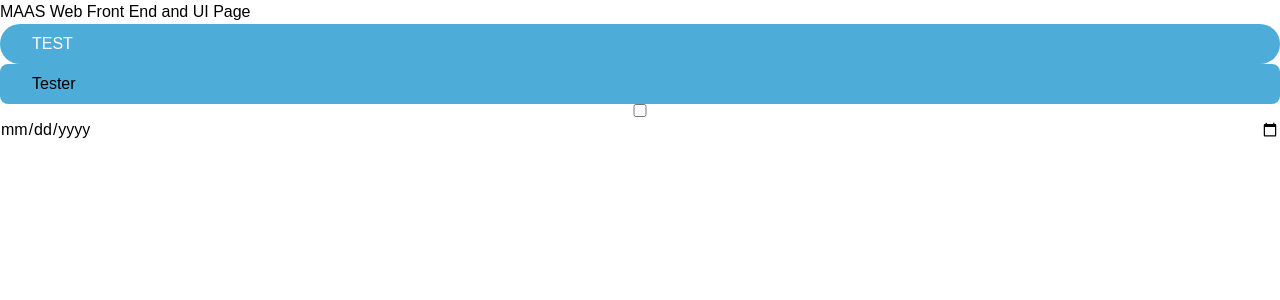
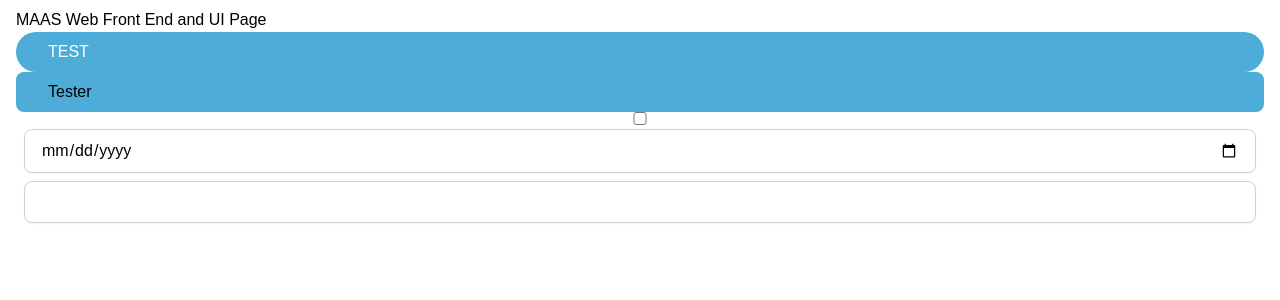
Before and after one commit to OracleTuxedo/bcap-fe, a Next.js app: page /ui in a window 1280 px wide. Shown: the top 300 px of the page. Built offline with nearby package versions, Linux system fonts and the light colour scheme.

Commit message:
refactor style

```diff
--- a/src/components/atoms/Badge.tsx
+++ b/src/components/atoms/Badge.tsx
@@ -5,11 +5,14 @@ export interface BadgeInterface {
 }
 
 const Badge = ( {  children} : BadgeInterface ) => {
-    const style = `px-8 py-2 rounded-lg bg-main-normal hover:bg-main-active`;
 
     return (
         <div
-            className={style}
+            className={`
+                px-8 py-2
+                rounded-lg
+                bg-main-normal hover:bg-main-active
+            `}
         >
             {children}
         </div>
--- a/src/components/atoms/Button.tsx
+++ b/src/components/atoms/Button.tsx
@@ -25,11 +25,15 @@ const Button = ( { type, onClickHandler, children} : ButtonInterface ) => {
         default:
             break;
     }
-    const style = `flex flex-1 px-8 py-2 rounded-full ${color}`;
 
     return (
         <button onClick={onClickHandler}
-            className={style}
+            className={`
+                flex flex-1
+                px-8 py-2
+                rounded-full
+                ${color}
+            `}
         >
             {children}
         </button>
--- a/src/components/atoms/Container.tsx
+++ b/src/components/atoms/Container.tsx
@@ -8,7 +8,10 @@ export interface ContainerInterface {
 const Container = ( {row = false, children} : ContainerInterface ) => {
     return (
         <div
-            className={`flex ${row ? 'flex-row' : 'flex-col'}`}
+            className={`
+                flex ${row ? 'flex-row' : 'flex-col'}
+                mx-2 my-1
+            `}
         >
             {children}
         </div>
--- a/src/components/atoms/Date.tsx
+++ b/src/components/atoms/Date.tsx
@@ -6,7 +6,22 @@ export interface DateInterface {
 
 const Date = ({ name, value, onChangeHandler } : DateInterface) => {
     return (
-        <input type="date" name={name} value={value} onChange={onChangeHandler}/>
+        <input
+            className={`
+                mx-2 my-1
+                w-ful
+                px-4 py-2
+                border border-gray
+                rounded-lg
+                shadow-sm
+                focus:outline-none focus:ring-2 focus:ring-secondary focus:border-transparent
+                hover:border-gray transition duration-150 ease-in-out
+            `}
+            type="date"
+            name={name}
+            value={value}
+            onChange={onChangeHandler}
+        />
     )
 }
 
--- a/src/components/atoms/Input.tsx
+++ b/src/components/atoms/Input.tsx
@@ -9,7 +9,22 @@ export interface InputInterface {
 
 const Input = ({ name, type, value, onChangeHandler} : InputInterface) => {
     return(
-        <input name={name} type={type} value={value} onChange={onChangeHandler} />
+        <input
+            className={`
+                mx-2 my-1
+                w-ful
+                px-4 py-2
+                border border-gray
+                rounded-lg
+                shadow-sm
+                focus:outline-none focus:ring-2 focus:ring-secondary focus:border-transparent
+                hover:border-gray transition duration-150 ease-in-out
+            `}
+            name={name}
+            type={type}
+            value={value}
+            onChange={onChangeHandler}
+        />
     )
 }
 
```
